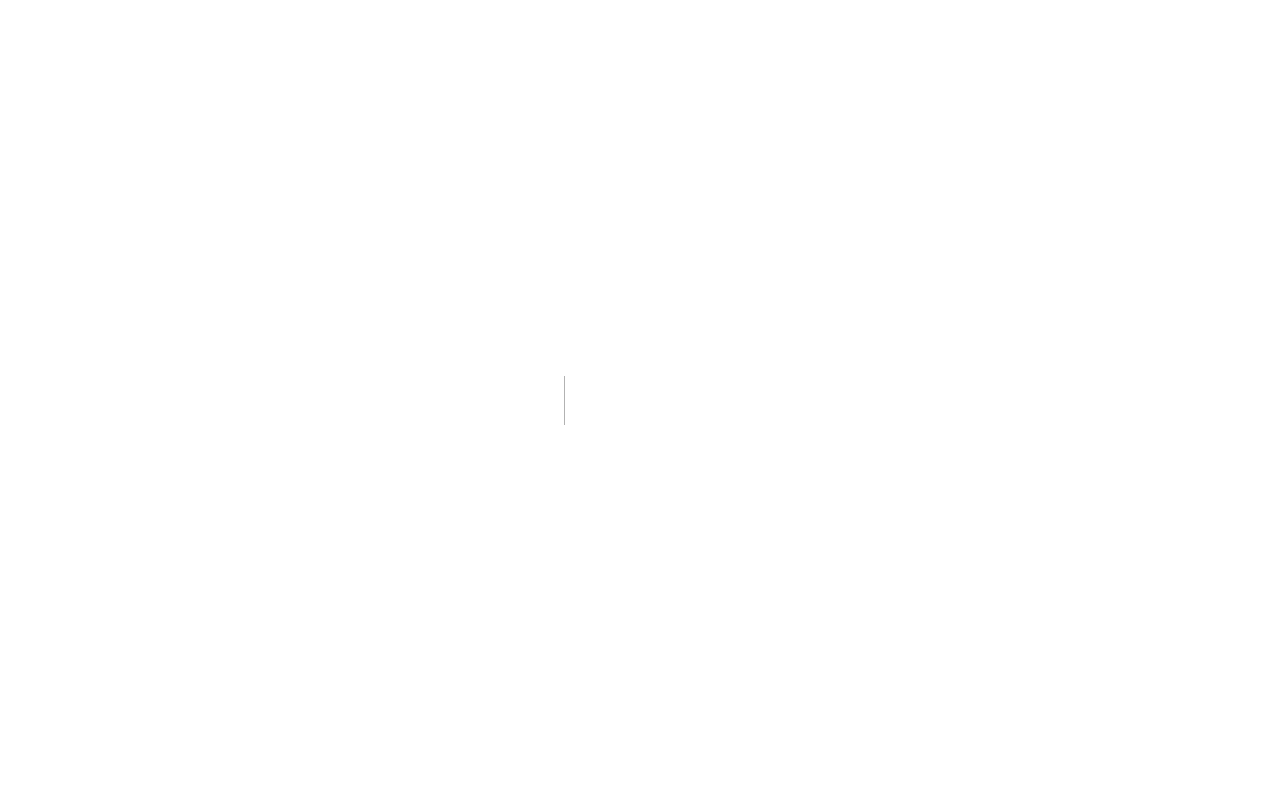
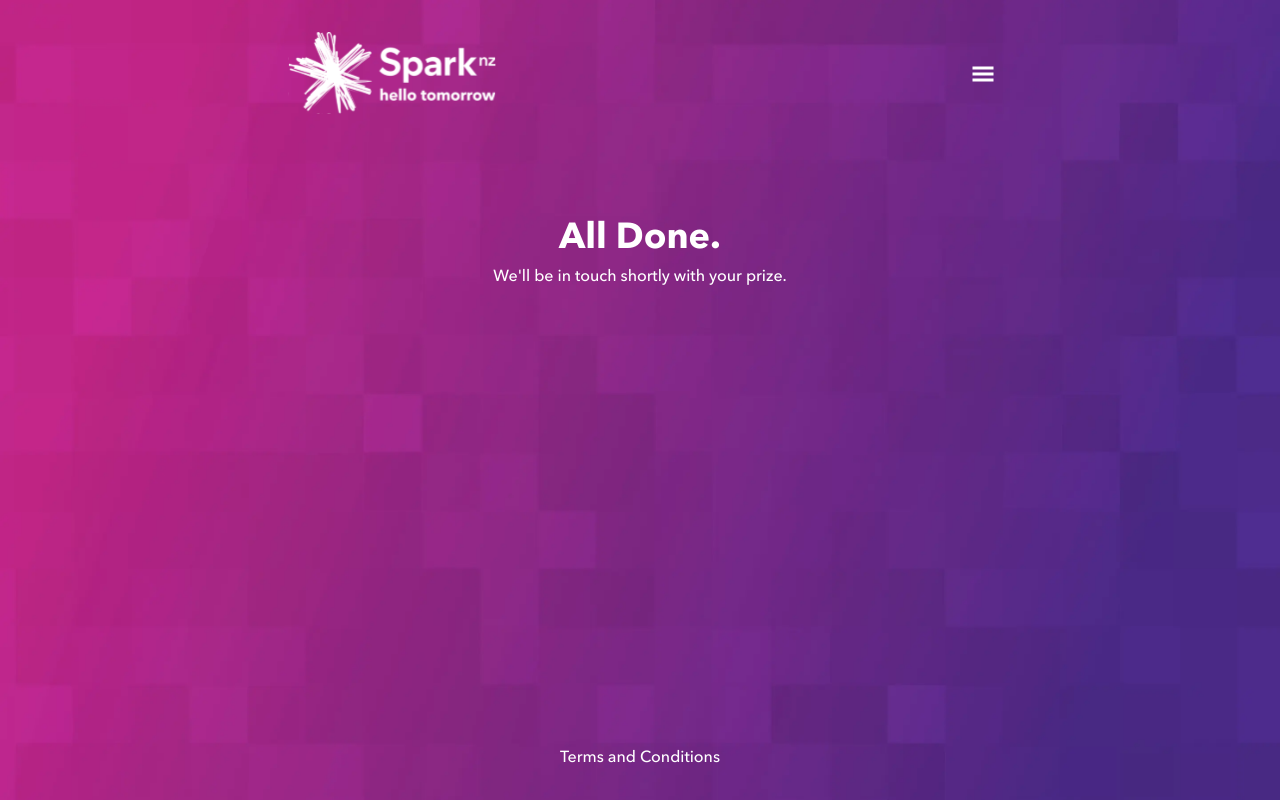
Before and after one commit to ricardogrecco/spark-snake-game, a Next.js app: page /thank-you in a window 1280 px wide. Before the commit this address had no page. Built offline with nearby package versions, Linux system fonts and the light colour scheme.

Commit message:
Draft: Thank you page

```diff
--- /dev/null
+++ b/app/(routes)/thank-you/layout.tsx
@@ -0,0 +1,16 @@
+import MobileLayout from "@/app/components/layout/MobileLayout";
+import Drawer from "@/app/components/partials/Drawer";
+
+export default function ThankYouPageLayout({
+  children,
+}: Readonly<{
+  children: React.ReactNode;
+}>) {
+  return (
+    <Drawer>
+      <div className="flex flex-col items-center justify-center">
+        <MobileLayout>{children}</MobileLayout>
+      </div>
+    </Drawer>
+  );
+}
--- /dev/null
+++ b/app/(routes)/thank-you/page.tsx
@@ -0,0 +1,30 @@
+"use client";
+
+import Footer from "@/app/components/partials/Footer";
+import { GiHamburgerMenu } from "react-icons/gi";
+import SparkLogo from "@/public/assets/logo-spark2.svg";
+
+export default function ThankYouPage() {
+  return (
+    <main className="flex min-h-screen w-full flex-col items-center p-8">
+      <div className="flex w-full flex-row items-center justify-between">
+        <SparkLogo className="w-32 self-center md:w-52" />
+        <label
+          htmlFor="side-drawer"
+          className="btn btn-ghost drawer-button -m-5"
+        >
+          <GiHamburgerMenu className="h-6 w-6" />
+        </label>
+      </div>
+      <div className="mt-5 flex max-w-sm flex-grow flex-col justify-between text-center font-semibold leading-[24px]">
+        <div className="mt-20 space-y-2">
+          <h1 className="text-3xl font-bold lg:text-4xl">All Done.</h1>
+          <p className="font-medium">
+            We&apos;ll be in touch shortly with your prize.
+          </p>
+        </div>
+        <Footer />
+      </div>
+    </main>
+  );
+}
```
